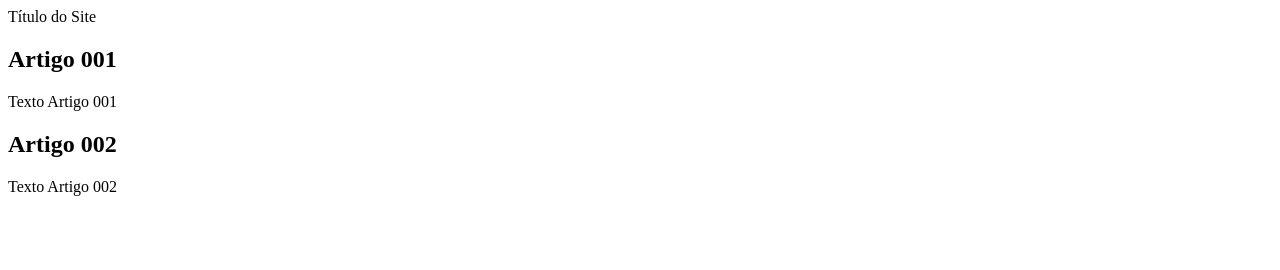
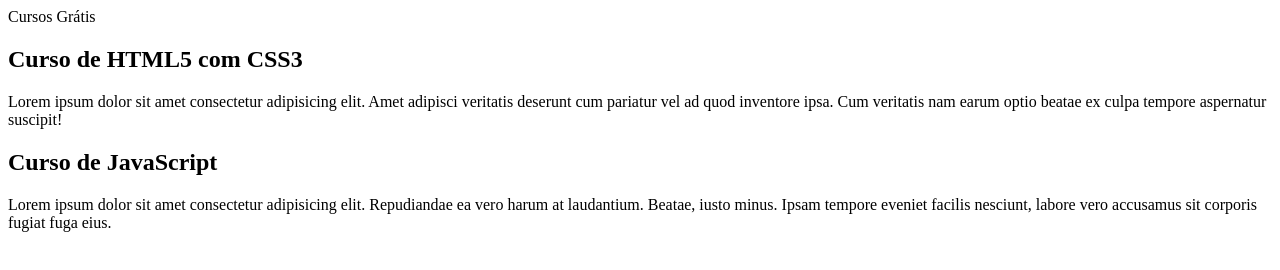
Before and after one commit to joaopae/projeto-site, a plain HTML site: page index.html in a window 1280 px wide. Drawn offline with Linux system fonts and the light colour scheme.

Commit message:
comecei a escrever conteúdo

```diff
--- a/index.html
+++ b/index.html
@@ -4,19 +4,19 @@
     <meta charset="UTF-8">
     <meta http-equiv="X-UA-Compatible" content="IE=edge">
     <meta name="viewport" content="width=device-width, initial-scale=1.0">
-    <title>Titulo do Sitet</title>
+    <title>Titulo do Site</title>
 </head>
 <body>
     <main>
-        <header>Título do Site</header>
+        <header>Cursos Grátis</header>
     </main>
     <article>
-        <h2>Artigo 001</h2>
-        <p>Texto Artigo 001</p>
+        <h2>Curso de HTML5 com CSS3</h2>
+        <p>Lorem ipsum dolor sit amet consectetur adipisicing elit. Amet adipisci veritatis deserunt cum pariatur vel ad quod inventore ipsa. Cum veritatis nam earum optio beatae ex culpa tempore aspernatur suscipit!</p>
     </article>
     <article>
-        <h2>Artigo 002</h2>
-        <p>Texto Artigo 002</p>
+        <h2>Curso de JavaScript</h2>
+        <p>Lorem ipsum dolor sit amet consectetur adipisicing elit. Repudiandae ea vero harum at laudantium. Beatae, iusto minus. Ipsam tempore eveniet facilis nesciunt, labore vero accusamus sit corporis fugiat fuga eius.</p>
     </article>
 </body>
 </html>
```
